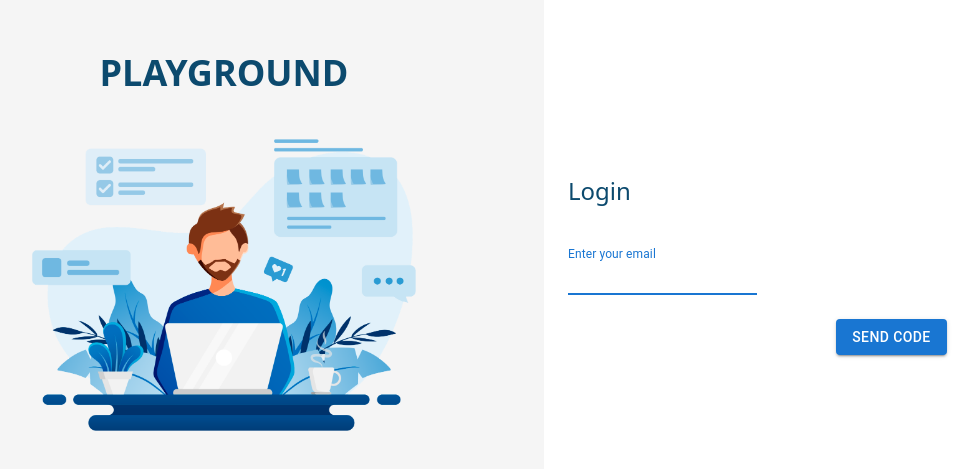
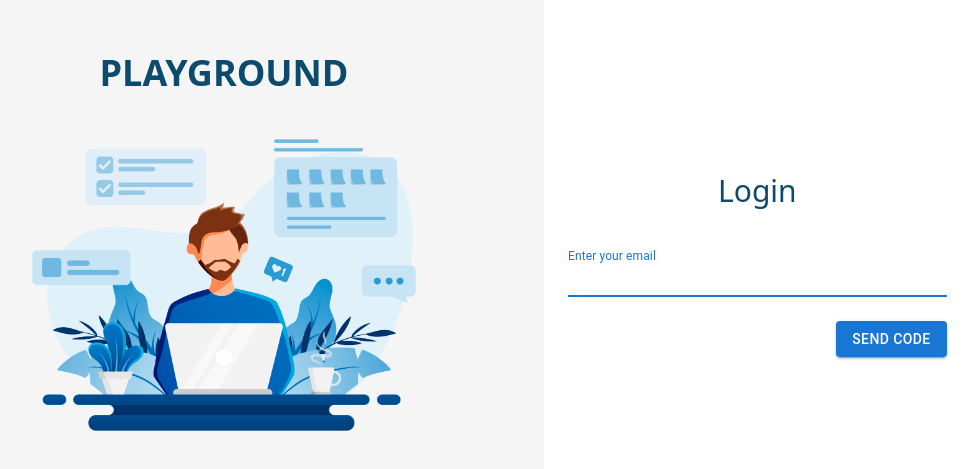
Before and after one commit to DavidKhachatryan02/task-2-front, a React (Vite) app: page /login in a window 1280 px wide. Shown: the part 135-604 px from the top of the page, without its empty margins (96-1075 px from the left). Built offline with nearby package versions, Linux system fonts and the light colour scheme.

Commit message:
added responsibility to login and verify pages

```diff
--- a/src/modules/LoginPage/components/LoginInput/index.jsx
+++ b/src/modules/LoginPage/components/LoginInput/index.jsx
@@ -1,18 +1,18 @@
-import { useState } from "react";
-import { TextField, Button } from "@mui/material";
-import { useNavigate } from "react-router-dom";
-import { PATHS } from "../../../../constants/paths";
+import  { useState } from 'react';
+import { TextField, Button } from '@mui/material';
+import { useNavigate } from 'react-router-dom';
+import { PATHS } from '../../../../constants/paths';
 
 const styles = {
-  container: " flex flex-col justify-center  p-6 gap-6 w-2/3",
-  title: "text-sky-900 text-xl md:text-2xl font-medium leading-loose mb-4",
-  mailInput: " w-1/2 md:max-w-sm ",
-  button: "w-max place-self-end pt-10",
+  container: 'flex flex-col items-center justify-center p-6 gap-6 w-full md:w-2/3 ',
+  title: 'text-sky-900 text-2xl md:text-3xl font-medium leading-loose mb-4',
+  mailInput: 'w-full md:max-w-sm',
+  button: 'w-max place-self-end pt-4',
 };
 
 const LoginInput = () => {
   const navigate = useNavigate();
-  const [email, setEmail] = useState("");
+  const [email, setEmail] = useState('');
 
   const handleEmailChange = (event) => {
     setEmail(event.target.value);
@@ -36,11 +36,7 @@ const LoginInput = () => {
         value={email}
         onChange={handleEmailChange}
       />
-      <Button
-        className={styles.button}
-        variant="contained"
-        onClick={handleClick}
-      >
+      <Button className={styles.button} variant="contained" onClick={handleClick}>
         Send Code
       </Button>
     </form>
--- a/src/modules/LoginPage/components/LoginWidget/index.jsx
+++ b/src/modules/LoginPage/components/LoginWidget/index.jsx
@@ -1,7 +1,7 @@
 import LeftSplit from "../../../../ui/LoginPageleftSplit";
 import LoginInput from "../LoginInput";
 
-const styles = { container: " grid grid-cols-2 h-screen" };
+const styles = { container: 'grid grid-cols-1 md:grid-cols-2 h-screen' };
 
 const LoginWidge = () => {
   return (
--- a/src/modules/VerifyPage/components/CodeInput/index.jsx
+++ b/src/modules/VerifyPage/components/CodeInput/index.jsx
@@ -6,9 +6,11 @@ import CloseOutlinedIcon from "@mui/icons-material/CloseOutlined";
 import { PATHS } from "../../../../constants/paths";
 
 const styles = {
-  container: " flex flex-col justify-center  p-6 gap-3 w-2/3",
+  container:
+    "flex flex-col justify-center  items-center p-6 ml-16 gap-3 w-full md:w-2/3",
   title: "text-sky-900 text-xl md:text-2xl font-medium leading-loose mb-4",
   text: "text-sm",
+  clearButton: "pointer",
   inputContainer: "flex flex-row items-center gap-3",
   button: "w-max place-self-end pr-10",
 };
@@ -46,7 +48,7 @@ const CodeInput = () => {
           placeholder="*"
           onChange={onChange}
         />
-        <CloseOutlinedIcon onClick={clearCode} />
+        <CloseOutlinedIcon className={styles.clearButton} onClick={clearCode} />
       </div>
       <Button
         className={styles.button}
--- a/src/modules/VerifyPage/components/VerifyWidget/index.jsx
+++ b/src/modules/VerifyPage/components/VerifyWidget/index.jsx
@@ -1,7 +1,7 @@
 import LoginPageLeftSplit from "../../../../ui/LoginPageleftSplit";
 import CodeInput from "../CodeInput";
 
-const styles = { container: "grid grid-cols-2 h-screen" };
+const styles = {container: 'grid grid-cols-1 md:grid-cols-2 h-screen ', };
 
 const VerifyWidget = () => {
   return (
```
